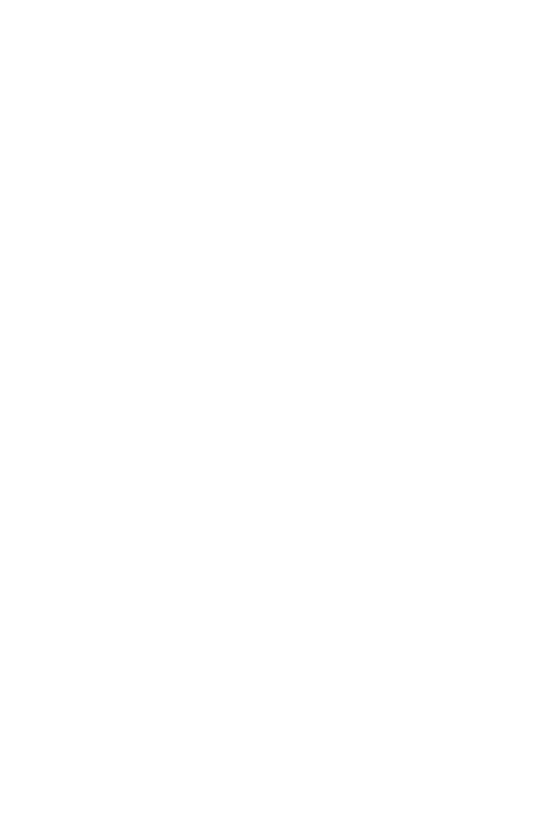
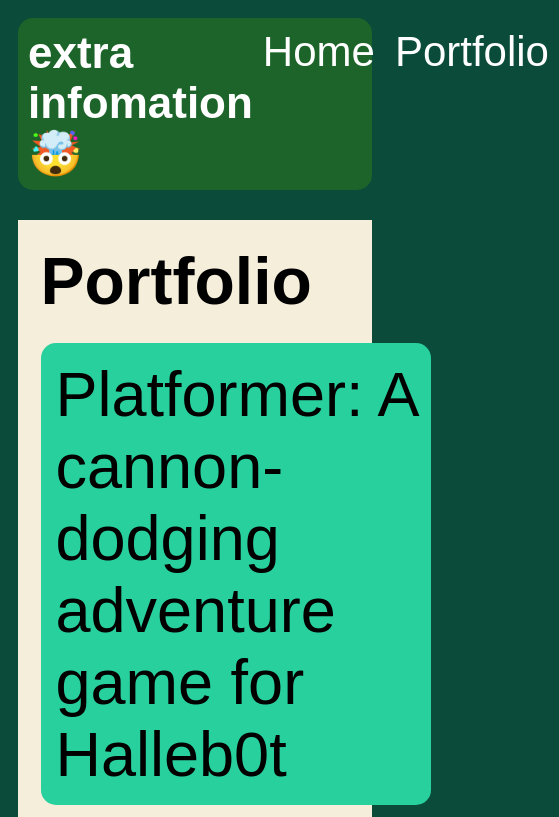
Before and after one commit to Lenin-R1/Lenin-R1.github.io, a plain HTML site: page portfolio.html in a window 390 px wide. Shown: the top 817 px of the page, 559 px wide, since content can reach past the window. Drawn offline with Linux system fonts and the light colour scheme.

Commit message:
saving website

```diff
--- a/portfolio.html
+++ b/portfolio.html
@@ -0,0 +1,40 @@
+<!DOCTYPE html>
+<html>
+  <head>
+    <title> extra thing to see 🤯 </title>
+    <link rel="stylesheet" href="style.css" />
+  </head>
+
+  <body>
+    <!-- All content goes here -->
+    <div id="all-contents">
+      <nav>
+        <h1> extra infomation 🤯 </h1>
+        <ul id="nav-ul">
+          <li class="nav-li">
+            <a href="index.html">Home</a>
+          </li>
+          <li class="nav-li">
+            <a href="portfolio.html">Portfolio</a>
+          </li>
+        </ul>
+      </nav>
+       <main>
+        <div class="content">
+            <h1>Portfolio</h1>
+            <ul id="portfolio">
+                <li>
+                    <a href="projects/platformer/">Platformer: A cannon-dodging adventure game for Halleb0t</a>
+                  </li>
+                  <li>
+                    <a href="projects/bouncing-box/">Bouncing Box: A fun introduction to web game development</a>
+                  </li>
+                  <li>
+                    <a href="projects/circularity/">Circularity: A poetic motion experiment with circles</a>
+                  </li>
+            </ul>
+          </div>
+       </main>
+    </div>
+  </body>
+</html>
--- a/style.css
+++ b/style.css
@@ -18,6 +18,7 @@ nav {
     display: flex;
     padding: 10px;
     margin-bottom: 20px;
+    border-radius: 15px
 }
 
 h1 {
@@ -76,3 +77,77 @@ main {
 h2, h3 {
     margin: 0px;
 }
+/* Portfolio styles */
+.content h1 {
+    color: black;
+  }
+
+  #portfolio {
+    list-style-type: none;
+    padding-left: 0;
+  }
+
+  #portfolio li {
+    background: #28d09e;
+    padding: 10px;
+    border-radius: 10px;
+    margin-bottom: 10px;
+  }
+
+  #portfolio li:hover {
+    background: #043627;
+  }
+
+  #portfolio a {
+    text-decoration: none;
+    color: #000000;
+  }
+ /* responsive web design */
+@media screen and (min-width: 120px) and (max-width: 1080px) {
+    main {
+      height: 100ch;
+      zoom: 1.5;
+      display: grid;
+    }
+
+    h1 {
+      font-size: 44px;
+    }
+
+    h2 {
+      font-size: 42px;
+    }
+
+    h3 {
+      font-size: 36px;
+    }
+
+    #all-contents {
+      height: 100ch;
+      margin: none;
+    }
+
+    a {
+      font-size: 42px;
+    }
+
+    .sidebar {
+      margin-right: 0px;
+      justify-content: center;
+      align-items: center;
+    }
+
+    .sidebar-img {
+      width: 100%;
+    }
+
+    p,
+    li {
+      font-size: 24px;
+    }
+
+    .content {
+      align-content: center;
+      justify-content: center;
+    }
+  }
```
Also changed, not shown: index.html (+1 -1 lines).
